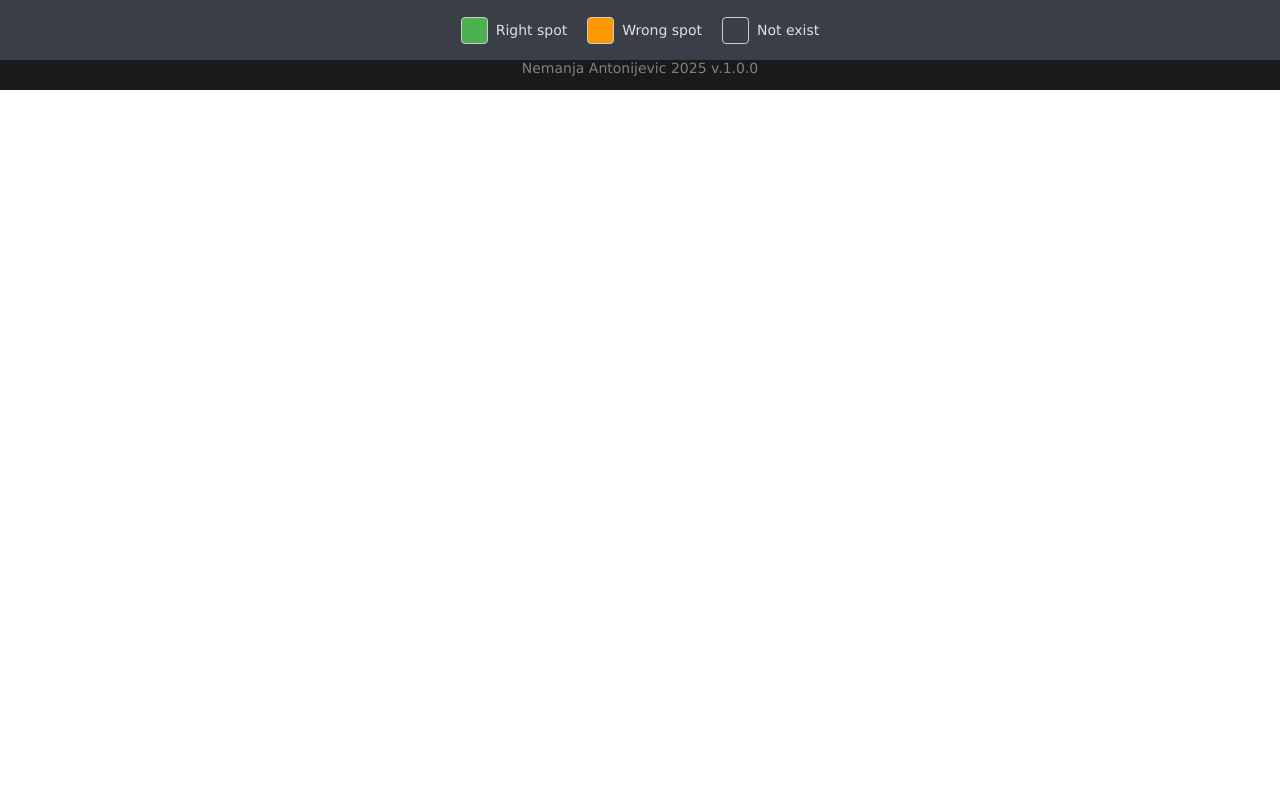
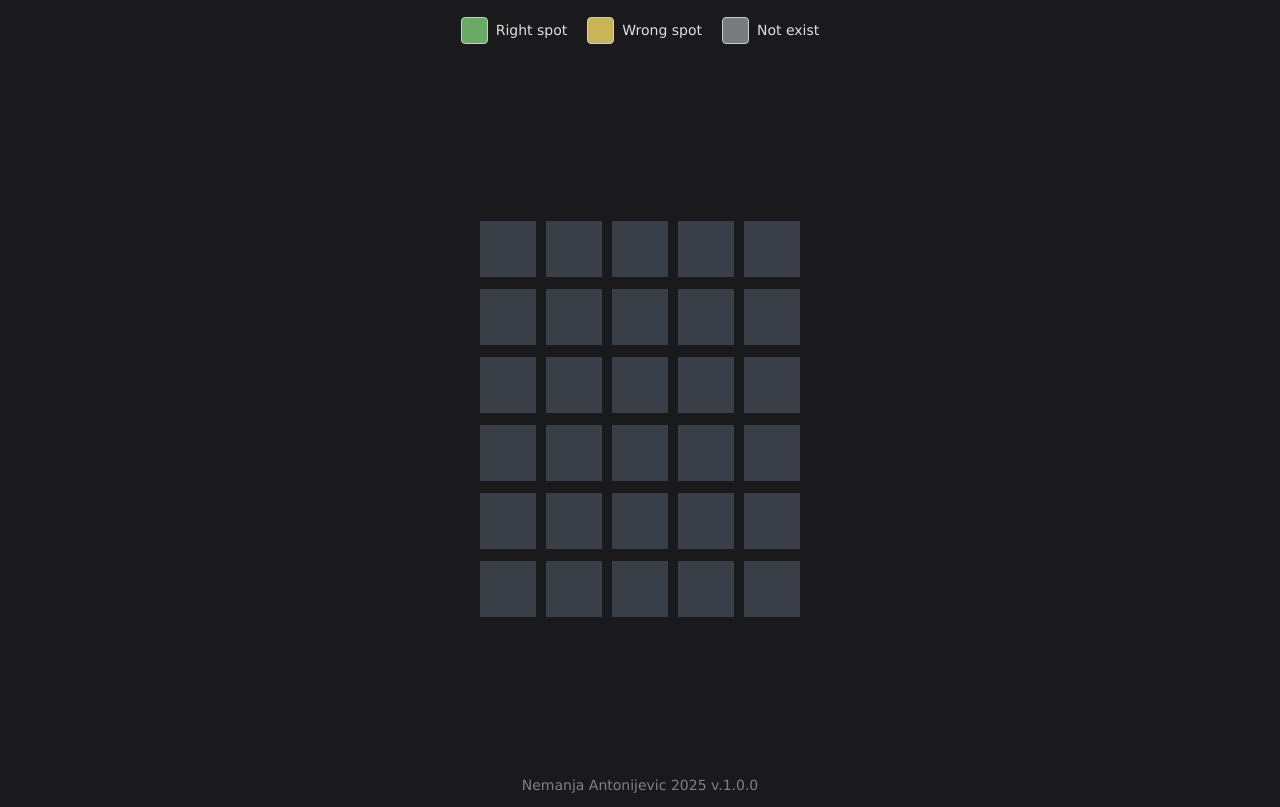
Before and after one commit to Nemanja0033/wordle, a React (Vite) app: page / in a window 1280 px wide. Built offline with nearby package versions, Linux system fonts and the light colour scheme; no server answers.

Commit message:
cleanup css in jsx, minior imporvements

```diff
--- a/src/components/GameBoard.jsx
+++ b/src/components/GameBoard.jsx
@@ -1,4 +1,4 @@
-import React, { useState } from 'react'
+import React from 'react'
 import { useGetWords } from '../hooks/useGetWords.js'
 import { useGameLogic } from '../hooks/useGameLogic.js'
 import { getColor } from '../utils/utils.js'
--- a/src/components/Legend.jsx
+++ b/src/components/Legend.jsx
@@ -1,34 +1,20 @@
+import '../index.css';
+
 const Legend = () => {
-    const legendItems = [
-      { label: 'Right spot', color: '#4caf50' },
-      { label: 'Wrong spot', color: '#ff9800' },
-      { label: 'Not exist', color: '#3a3f47' }
-    ];
-
   return (
-      <div style={{
-        width: '100%',
-        height: '60px',
-        display: 'flex',
-        justifyContent: 'center',
-        alignItems: 'center',
-        gap: '20px',
-        marginTop: '10px',
-        backgroundColor: '#3a3f47   ',
-        margin: '0',
-      }}>
-        {legendItems.map((item, index) => (
-          <div key={index} style={{ display: 'flex', alignItems: 'center', gap: '8px' }}>
-            <div style={{
-              width: '25px',
-              height: '25px',
-              backgroundColor: item.color,
-              borderRadius: '4px',
-              border: '1px solid #ccc'
-            }} />
-            <span style={{ color: '#e0e0e0', fontSize: '14px' }}>{item.label}</span>
+    <div className="legend-container">
+      <div className="legend-item">
+        <div className="legend-box right" />
+        <span className="legend-label">Right spot</span>
       </div>
-        ))}
+      <div className="legend-item">
+        <div className="legend-box wrong" />
+        <span className="legend-label">Wrong spot</span>
+      </div>
+      <div className="legend-item">
+        <div className="legend-box none" />
+        <span className="legend-label">Not exist</span>
+      </div>
     </div>
   );
 };
--- a/src/hooks/useGameLogic.js
+++ b/src/hooks/useGameLogic.js
@@ -1,5 +1,5 @@
 import { useRef, useEffect, useState } from "react";
-import { ALLOWED_KEYS, SOUNDS } from "../utils/constants";
+import { ALLOWED_KEYS, ALLOWED_TRIES, SOUNDS } from "../utils/constants";
 import { toast } from "react-toastify";
 
 export function useGameLogic(allWordsRef, rightWordRef){
@@ -17,7 +17,7 @@ export function useGameLogic(allWordsRef, rightWordRef){
         // Apply entered word logic
         if (e.key === 'Enter') {
             // Limt word tries.
-            if (wordRef.current >= 6) return;
+            if (wordRef.current >= ALLOWED_TRIES) return;
 
             setSquares((prevSquares) => {
             const currentWord = prevSquares[wordRef.current];
@@ -79,7 +79,7 @@ export function useGameLogic(allWordsRef, rightWordRef){
         }
 
         // Dont allow user to try more than is allowed
-        if(wordRef.current >= 6 ) return;
+        if(wordRef.current >= ALLOWED_TRIES ) return;
 
         // Enter a letter on square logic
         if(ALLOWED_KEYS.includes(e.key)){
@@ -112,6 +112,8 @@ export function useGameLogic(allWordsRef, rightWordRef){
         };
 
         window.addEventListener('keydown', gameLogic);
+
+        return () => window.removeEventListener("keydown", gameLogic);
     }, []);
 
     return {
--- a/src/hooks/useGetWords.js
+++ b/src/hooks/useGetWords.js
@@ -1,5 +1,5 @@
 import { useEffect, useRef } from "react";
-import { API_URL, RANDOM_INDEX } from "../utils/utils.js"
+import { API_URL, RANDOM_INDEX } from "../utils/constants.js"
 
 export function useGetWords(){
     const allWordsRef = useRef(null);
--- a/src/index.css
+++ b/src/index.css
@@ -1,5 +1,115 @@
+:root{
+  --correct-color: #6aaa64;
+  --present-color: #c9b458;
+  --inactive-color: #3a3f47;
+
+  --main-background: #1a1a1d;
+  --square-background: #787c7e;
+}
+
 html, body {
     margin: 0;
     padding: 0;
     font-family: 'Lucida Sans', 'Lucida Sans Regular', 'Lucida Grande', 'Lucida Sans Unicode', Geneva, Verdana, sans-serif;
 }
+
+.main-container {
+    background-color: var(--main-background);
+    width: 100%;
+    height: 89.6vh;
+    display: flex;
+    justify-content: center;
+    align-items: center;
+  }
+
+  .grid-container {
+    display: grid;
+    grid-template-columns: repeat(5, 1fr);
+    grid-template-rows: repeat(6, 1fr);
+    gap: 10px;
+  }
+
+  .grid-cell {
+    margin-top: 2px;
+    display: flex;
+    justify-content: center;
+    align-items: center;
+    width: 55.99px;
+    height: 55.99px;
+  }
+
+  .grid-letter {
+    font-size: 32px;
+  }
+
+  .inactive {
+    background-color: var(--inactive-color);
+  }
+
+  .inactive-text {
+    color: white;
+  }
+
+  .correct {
+    background-color: var(--correct-color);
+  }
+
+  .present {
+    background-color: var(--present-color);
+  }
+
+  .absent {
+    background-color: var(--square-background);
+  }
+
+  .correct-text {
+    color: white;
+  }
+
+  .present-text {
+    color: white;
+  }
+
+  .absent-text {
+    color: white;
+  }
+
+  .legend-container {
+    width: 100%;
+    height: 60px;
+    display: flex;
+    justify-content: center;
+    align-items: center;
+    gap: 20px;
+    background-color: var(--main-background);
+  }
+
+  .legend-item {
+    display: flex;
+    align-items: center;
+    gap: 8px;
+  }
+
+  .legend-box {
+    width: 25px;
+    height: 25px;
+    border-radius: 4px;
+    border: 1px solid #ccc;
+  }
+
+  .right {
+    background-color: var(--correct-color);
+  }
+
+  .wrong {
+    background-color: var(--present-color);
+  }
+
+  .none {
+    background-color: var(--square-background);
+  }
+
+  .legend-label {
+    color: #e0e0e0;
+    font-size: 14px;
+  }
--- a/src/utils/constants.js
+++ b/src/utils/constants.js
@@ -1,13 +1,15 @@
+export const API_URL = 'https://darkermango.github.io/5-Letter-words/words.json';
+export const RANDOM_INDEX = Math.floor(Math.random() * 5757);
 export const ALLOWED_KEYS = [
     'a', 'b', 'c', 'd', 'e', 'f', 'g',
     'h', 'i', 'j', 'k', 'l', 'm', 'n',
     'o', 'p', 'q', 'r', 's', 't', 'u',
     'v', 'w', 'x', 'y', 'z', 'Enter', 'Backspace'
 ];
-
 export const SOUNDS = {
     correct: new Audio('/right_letter_right_pos.wav'),
     partial: new Audio('/right_letter_wrong_pos.wav'),
     win: new Audio('guessed_word.wav'),
     invalid_word: new Audio('invalid_word.wav')
 }
+export const ALLOWED_TRIES = 6;
--- a/src/utils/utils.js
+++ b/src/utils/utils.js
@@ -1,25 +1,13 @@
-export const API_URL = 'https://darkermango.github.io/5-Letter-words/words.json';
-export const RANDOM_INDEX = Math.floor(Math.random() * 5757);
-
 export const getColor = (letter, index, rightWord) => {
-  if (!rightWord) return '';
+  if (!rightWord) return { className: 'inactive inactive-text' };
 
   if (rightWord[index] === letter) {
-    return {
-      color: 'white',
-      backgroundColor: 'green'
-    };
+    return { className: 'correct correct-text' };
   }
 
   if (rightWord.includes(letter)) {
-    return {
-      color: 'white',
-      backgroundColor: 'orange'
-    };
+    return { className: 'present present-text' };
   }
 
-  return {
-    color: 'white',
-    backgroundColor: '#3a3f47'
-  };
+  return { className: 'absent absent-text' };
 };
```
Lines whose indentation alone changed are shown as unchanged.
